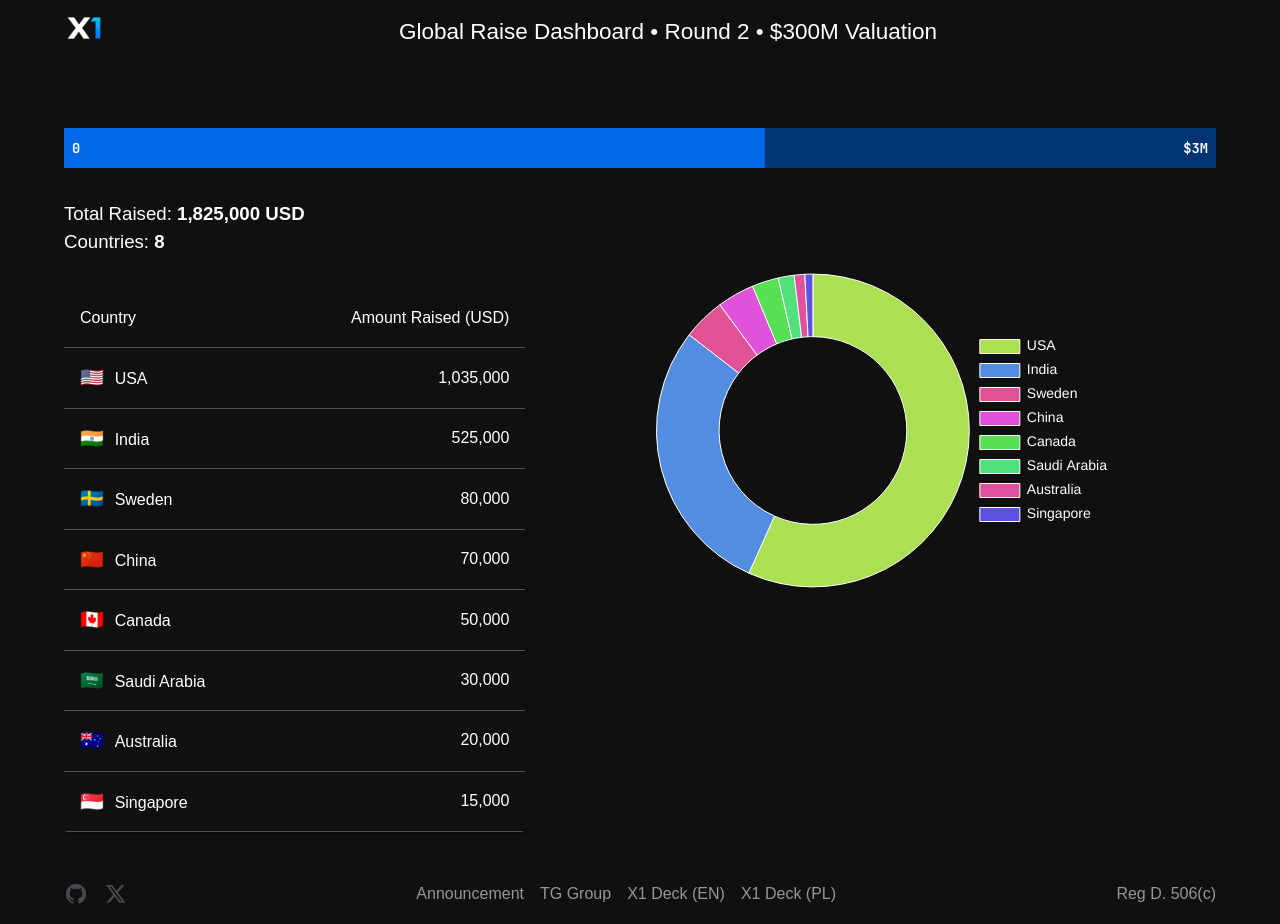
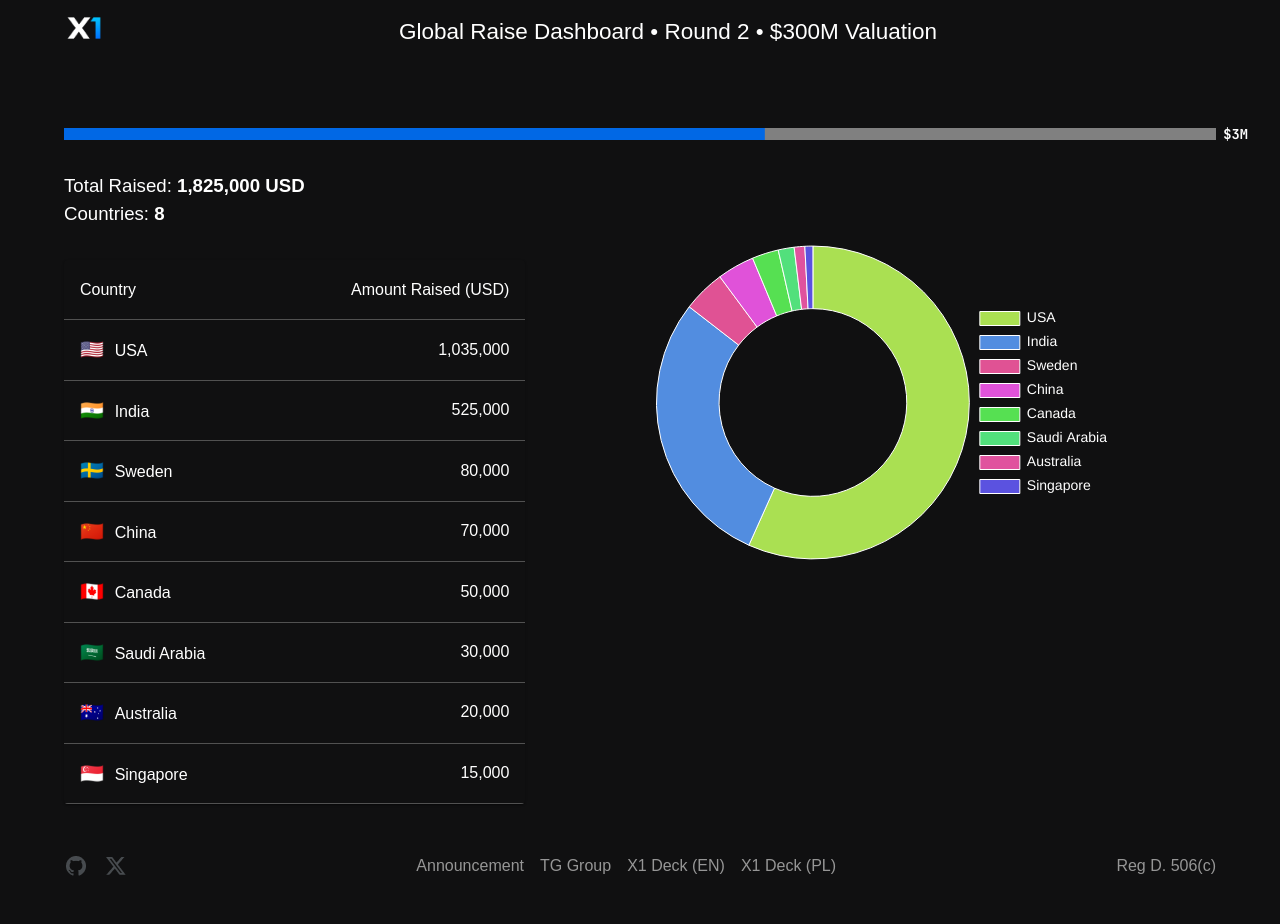
Before and after one commit to FairCrypto/x1-investors, a Next.js app: page / in a window 1280 px wide. After the commit the page ends 896 px from the top, so only its background shows below. Built offline with nearby package versions, Linux system fonts and the light colour scheme.

Commit message:
added progress indicator

```diff
--- a/app/page.tsx
+++ b/app/page.tsx
@@ -50,27 +50,28 @@
             <Box position="relative" width="100%">
               {/* Progress bar */}
               <LinearProgress
+                color="primary"
                 variant="determinate"
                 value={investors.reduce((acc: any, e: any)=> acc += e.amount, 0) / goal * 100}
-                sx={{ height: 40, borderRadius: 0 }} />
+                sx={{ height: 12, borderRadius: 0 ,
+                backgroundColor: 'gray', // unfinished part
+                '& .MuiLinearProgress-bar': {
+                  // backgroundColor: '#1976d2', // finished part
+                },
+              }} />
               {/* Labels */}
               <Box
                 position="absolute"
                 top={0}
-                left={0}
-                right={0}
+                left={40}
+                right={-40}
                 height="100%"
                 px={1}
                 display="flex"
                 alignItems="center"
                 justifyContent="space-between"
               >
-                <Typography
-                  variant="caption"
-                  sx={{ color: "white", fontWeight: "bold" }}
-                >
-                  0
-                </Typography>
+                <Box />
                 <Typography
                   variant="caption"
                   sx={{ color: "white", fontWeight: "bold" }}
```
